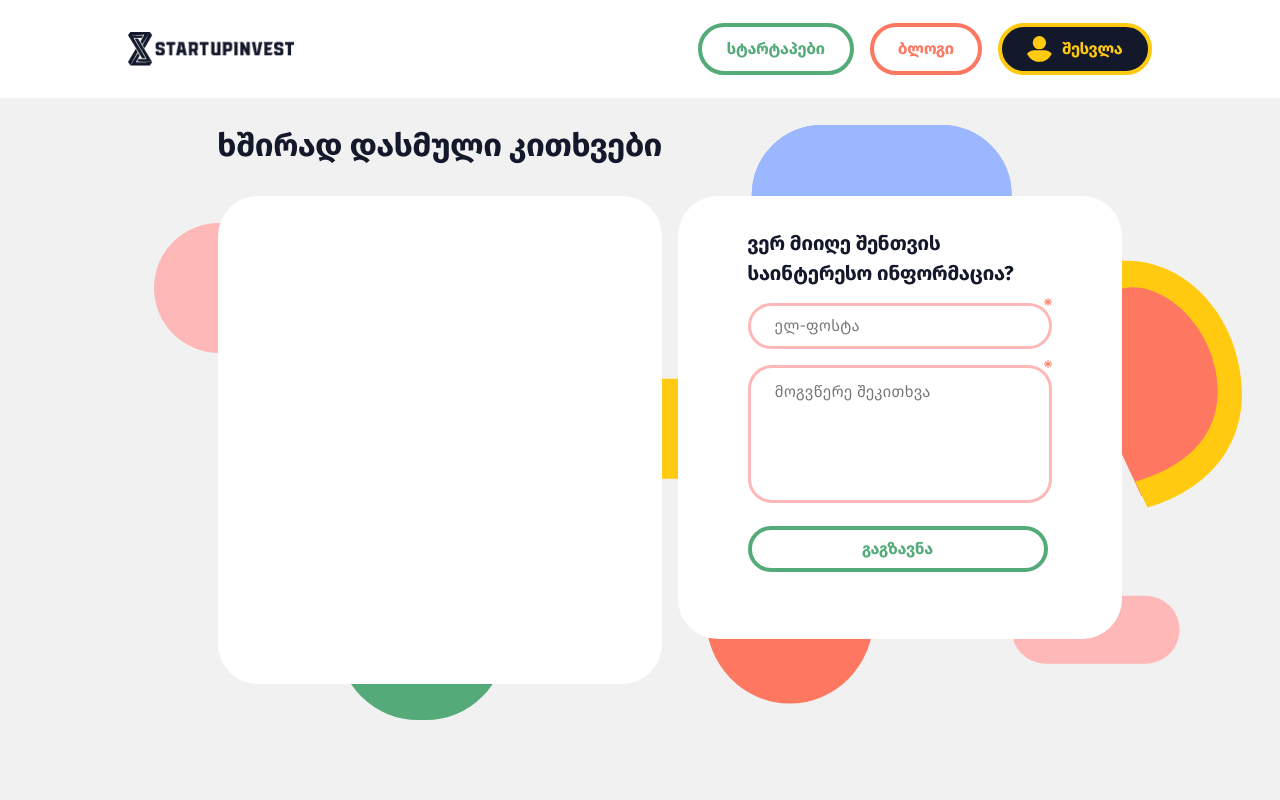
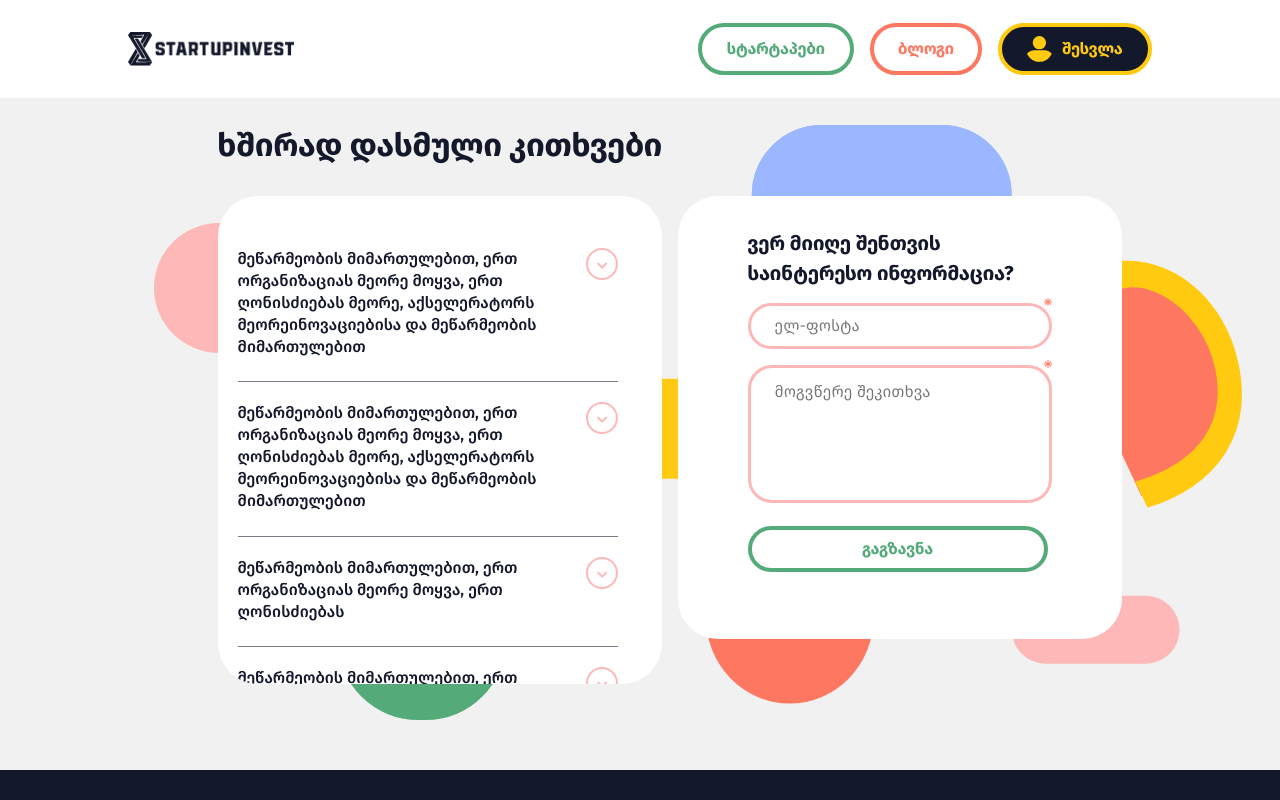
Before and after one commit to zukajakeli/startup-invest, a React (Create React App) app: page /FAQ in a window 1280 px wide. Shown: the top 800 px of the page. Built offline with nearby package versions, Linux system fonts and the light colour scheme.

Commit message:
wip: faq page faq scrollbar

```diff
--- /dev/null
+++ b/src/components/components/single-faq/SingleFaq.jsx
@@ -0,0 +1,28 @@
+import dropdownIcon from 'assets/icons/dropdown-icon.svg';
+import { useState } from 'react';
+
+import * as S from './single-faq-components';
+
+const SingleFaq = ({ question, answer }) => {
+  const [isDropdownOpen, setIsDropdownOpen] = useState(false);
+  const toggler = () => {
+    setIsDropdownOpen((prev) => !prev);
+  };
+
+  return (
+    <S.SingleFaq>
+      <S.TitleAndDropdown>
+        <S.FaqTitle>{question}</S.FaqTitle>
+        <S.DropdownIcon
+          src={dropdownIcon}
+          alt="dropdown"
+          onClick={toggler}
+          isDropdownOpen={isDropdownOpen}
+        />
+      </S.TitleAndDropdown>
+      {isDropdownOpen && <S.FaqAnswer>{answer}</S.FaqAnswer>}
+    </S.SingleFaq>
+  );
+};
+
+export default SingleFaq;
--- /dev/null
+++ b/src/components/components/single-faq/single-faq-components.jsx
@@ -0,0 +1,45 @@
+import styled from 'styled-components';
+
+export const SingleFaq = styled.div`
+  display: flex;
+  flex-direction: column;
+  border-bottom: 0.1rem solid #767c8b;
+`;
+
+export const TitleAndDropdown = styled.div`
+  display: flex;
+  justify-content: space-between;
+  margin-bottom: 2.35rem;
+  margin-top: 2rem;
+`;
+
+export const FaqTitle = styled.h5`
+  color: #13182b;
+  font-size: 1.6rem;
+  font-weight: 500;
+  line-height: 2.2rem;
+
+  ::-webkit-scrollbar {
+    display: none;
+  }
+`;
+
+export const FaqAnswer = styled.p`
+  color: #13182b;
+  font-size: 1.6rem;
+  line-height: 2.2rem;
+  font-weight: 400;
+  margin-bottom: 2.35rem;
+
+  ::-webkit-scrollbar {
+    display: none;
+  }
+`;
+
+export const DropdownIcon = styled.img`
+  width: 3.2rem;
+  height: 3.2rem;
+  cursor: pointer;
+  transition: all 0.2s ease-in-out;
+  ${({ isDropdownOpen }) => isDropdownOpen && 'transform: rotate(180deg)'};
+`;
--- a/src/components/pages/FAQ-page/FAQ-page-components.jsx
+++ b/src/components/pages/FAQ-page/FAQ-page-components.jsx
@@ -27,7 +27,7 @@ export const Test = styled.div`
 
 export const Body = styled.div`
   background-color: #f2f1f1;
-  height: 100rem;
+  height: 77rem;
   padding: 10rem 10%;
   display: flex;
   flex-direction: column;
@@ -105,4 +105,24 @@ export const FaqBox = styled.div`
   height: 48.8rem;
   border-radius: 4rem;
   background-color: #ffffff;
+  padding: 3.2rem 2rem;
+  padding-right: 4.4rem;
+  overflow-y: auto;
+
+  ::-webkit-scrollbar {
+    width: 0.7rem;
+  }
+
+  /* Track */
+  ::-webkit-scrollbar-track {
+    background: pink;
+    width: 0.1rem;
+    border-radius: 1rem;
+    max-height: 2rem;
+  }
+
+  /* Handle */
+  ::-webkit-scrollbar-thumb {
+    background: pink;
+  }
 `;
--- a/src/components/pages/FAQ-page/FAQPage.jsx
+++ b/src/components/pages/FAQ-page/FAQPage.jsx
@@ -1,11 +1,14 @@
+import { useFormik } from 'formik';
+
+import TextInput from 'components/components/text-input/TextInput';
+import TextareaInput from 'components/components/text-area/TextareaInput';
+import Footer from 'components/components/footer/Footer';
 import Header from 'components/components/header/Header';
-import { useFormik } from 'formik';
 
 import backgroundImage from 'assets/images/faq-background.svg';
 
 import * as S from './FAQ-page-components';
-import TextInput from 'components/components/text-input/TextInput';
-import TextareaInput from 'components/components/text-area/TextareaInput';
+import SingleFaq from 'components/components/single-faq/SingleFaq';
 
 const FAQPage = () => {
   const formik = useFormik({
@@ -28,7 +31,39 @@ const FAQPage = () => {
       <S.Body>
         <S.Heading>ხშირად დასმული კითხვები</S.Heading>
         <S.ContainersWrapper>
-          <S.FaqBox> </S.FaqBox>
+          <S.FaqBox>
+            <SingleFaq
+              question=" მეწარმეობის მიმართულებით, ერთ ორგანიზაციას მეორე მოყვა, ერთ
+          ღონისძიებას მეორე, აქსელერატორს მეორეინოვაციებისა და მეწარმეობის
+          მიმართულებით"
+              answer="მეწარმეობის მიმართულებით, ერთ ორგანიზაციას მეორე მოყვა, ერთ
+          ღონისძიებას მეორე, აქსელერატორს მეორეინოვაციებისა და მეწარმეობის
+          მიმართულებით"
+            />
+            <SingleFaq
+              question=" მეწარმეობის მიმართულებით, ერთ ორგანიზაციას მეორე მოყვა, ერთ
+          ღონისძიებას მეორე, აქსელერატორს მეორეინოვაციებისა და მეწარმეობის
+          მიმართულებით"
+              answer="მეწარმეობის მიმართულებით, ერთ ორგანიზაციას მეორე მოყვა, ერთ
+          ღონისძიებას მეორე, აქსელერატორს მეორეინოვაციებისა და მეწარმეობის
+          მიმართულებით"
+            />
+            <SingleFaq
+              question=" მეწარმეობის მიმართულებით, ერთ ორგანიზაციას მეორე მოყვა, ერთ
+          ღონისძიებას "
+              answer="მეწარმეობის მიმართულებით, ერთ ორგანიზაციას მეორე მოყვა, ერთ
+          ღონისძიებას მეორე, აქსელერატორს მეორეინოვაციებისა და მეწარმეობის
+          მიმართულებით"
+            />
+            <SingleFaq
+              question=" მეწარმეობის მიმართულებით, ერთ ორგანიზაციას მეორე მოყვა, ერთ
+          ღონისძიებას "
+              answer="მეწარმეობის მიმართულებით, ერთ ორგანიზაციას მეორე მოყვა, ერთ
+          ღონისძიებას მეორე, აქსელერატორს მეორეინოვაციებისა და მეწარმეობის
+          მიმართულებით"
+            />
+          </S.FaqBox>
+
           <S.GetInfoBox>
             <S.GetInfoHeading>
               ვერ მიიღე შენთვის <br /> საინტერესო ინფორმაცია?
@@ -53,6 +88,7 @@ const FAQPage = () => {
           </S.GetInfoBox>
         </S.ContainersWrapper>
       </S.Body>
+      <Footer />
     </S.Wrapper>
   );
 };
```
Also changed, not shown: src/assets/icons/dropdown-icon.svg (added).
